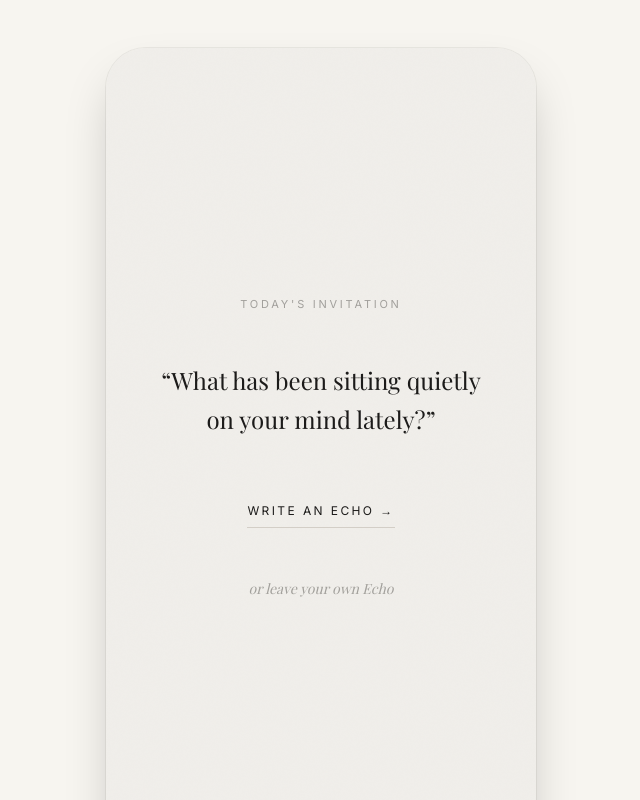
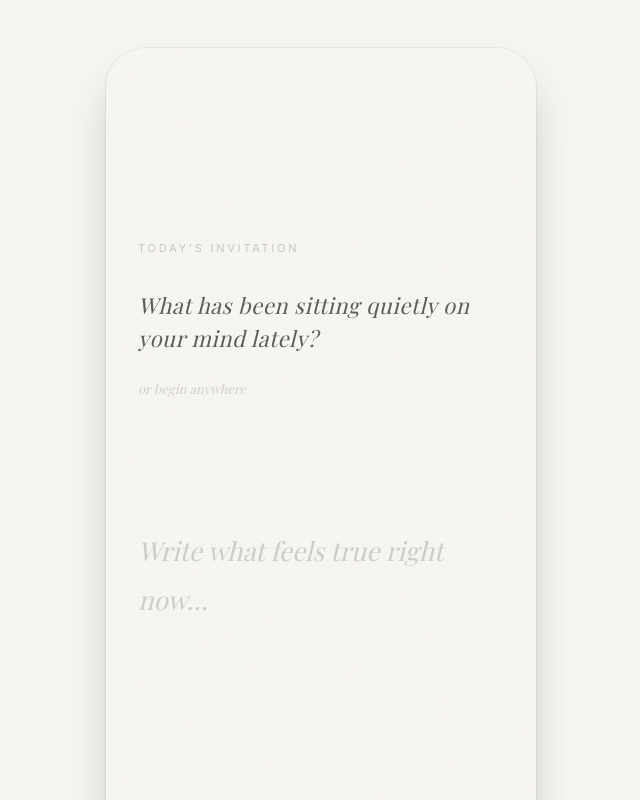
Before and after one commit to aarndt86/ALETHEIA.APP, a Next.js app: page /echo in a window 1280 px wide. Both pictures are taken after a click on the button "BEGIN". Shown: the top 800 px of the page, without its empty margins (319-959 px from the left). Built offline with nearby package versions, Linux system fonts and the light colour scheme; a web font is replaced by a local one.

Commit message:
merge-invitation-into-writing-canvas

```diff
--- a/app/echo/page.tsx
+++ b/app/echo/page.tsx
@@ -133,7 +133,7 @@ export default function UnifiedReflectLoopScreen() {
     setContent('');
     setCurrentDraft('');
 
-    const initialStage: Stage = isFirstEcho ? 'firstEchoIntro' : 'invitation';
+    const initialStage: Stage = isFirstEcho ? 'firstEchoIntro' : 'writing';
     setStage(initialStage);
 
     if (invitationRef.current === null) {
@@ -165,7 +165,7 @@ export default function UnifiedReflectLoopScreen() {
 
   const handleFirstEchoBegin = () => {
     trackEvent('first_echo_started', { isFirstEcho: true });
-    setStage('invitation');
+    setStage('writing');
   };
 
   // --- Invitation handlers ---
@@ -535,39 +535,7 @@ export default function UnifiedReflectLoopScreen() {
         </div>
       )}
 
-      {/* ============================================================
-          STAGE: Invitation
-          ============================================================ */}
-      <div className={`absolute inset-0 w-full h-full flex flex-col items-center justify-center p-8 sm:p-12 z-20 transition-all duration-700 ease-in
-        ${stage === 'invitation' ? 'opacity-100 pointer-events-auto visible' : 'opacity-0 pointer-events-none invisible'}
-      `}>
-        <div className="flex flex-col items-center text-center max-w-md">
-          <span className="font-sans text-[10px] sm:text-[11px] tracking-[0.25em] uppercase text-[var(--color-text-graphite)] opacity-60 mb-12">
-            Today&apos;s Invitation
-          </span>
-          <p className="font-serif text-xl sm:text-2xl text-[var(--color-text-ink)] leading-relaxed mb-16">
-            &ldquo;{invitation}&rdquo;
-          </p>
-          <button
-            type="button"
-            onClick={handleWriteWithInvitation}
-            className="group flex flex-col items-center focus:outline-none transition-all duration-500 active:scale-[0.98] active:opacity-60 mb-12"
-          >
-            <span className="font-sans text-[var(--color-text-ink)] text-[11px] sm:text-xs tracking-[0.2em] uppercase border-b border-[var(--color-accent-clay)]/40 group-hover:border-[var(--color-accent-clay)] pb-2 transition-colors duration-[600ms]">
-              Write an Echo &rarr;
-            </span>
-          </button>
-          <button
-            type="button"
-            onClick={handleWriteOwn}
-            className="group focus:outline-none transition-all duration-500 active:opacity-60"
-          >
-            <span className="font-serif italic text-[13px] sm:text-sm text-[var(--color-text-graphite)]/60 group-hover:text-[var(--color-text-graphite)]/90 transition-colors duration-500">
-              or leave your own Echo
-            </span>
-          </button>
-        </div>
-      </div>
+
 
       {/* ============================================================
           STAGE: Writing
@@ -578,19 +546,20 @@ export default function UnifiedReflectLoopScreen() {
         ${stage === 'morphing' ? `opacity-0 scale-100 ${prefersReducedMotion ? 'duration-[200ms]' : 'duration-[400ms]'} pointer-events-none` : ''}
         ${stage !== 'checkin' && stage !== 'firstEchoIntro' && stage !== 'writing' && stage !== 'morphing' ? 'opacity-0 pointer-events-none duration-0' : ''}
       `}>
-        <div className={`mb-24 sm:mb-32 transition-all duration-[800ms] pointer-events-none
-          ${stage === 'writing' && content.length === 0 ? 'opacity-70 translate-y-0 blur-0' : ''}
-          ${stage === 'writing' && content.length > 0 ? 'opacity-0 -translate-y-2 blur-sm absolute' : ''}
-          ${stage !== 'writing' ? 'opacity-0' : ''}
+        <div className={`mb-24 sm:mb-32 transition-all pointer-events-none
+          ${stage === 'writing' && content.length === 0 ? 'opacity-70 translate-y-0 blur-0 duration-[400ms]' : ''}
+          ${stage === 'writing' && content.length > 0 ? 'opacity-0 -translate-y-2 blur-sm duration-[400ms] absolute' : ''}
+          ${stage !== 'writing' ? 'opacity-0 duration-0' : ''}
         `}>
+          <span className="font-sans text-[10px] sm:text-[11px] tracking-[0.25em] uppercase text-[var(--color-text-graphite)] opacity-50 block mb-8">
+            Today&apos;s Invitation
+          </span>
           <h2 className="font-serif text-[20px] sm:text-[22px] text-[var(--color-text-ink)] text-left italic font-light tracking-wide">
             {invitation}
           </h2>
-          {showFirstEchoUI && (
-            <p className="font-serif italic text-sm text-[var(--color-text-graphite)] opacity-50 mt-4">
-              {FIRST_INVITATION_SUPPORT}
-            </p>
-          )}
+          <p className="font-serif italic text-[13px] text-[var(--color-text-graphite)] opacity-40 mt-6">
+            or begin anywhere
+          </p>
         </div>
 
         <textarea
```
